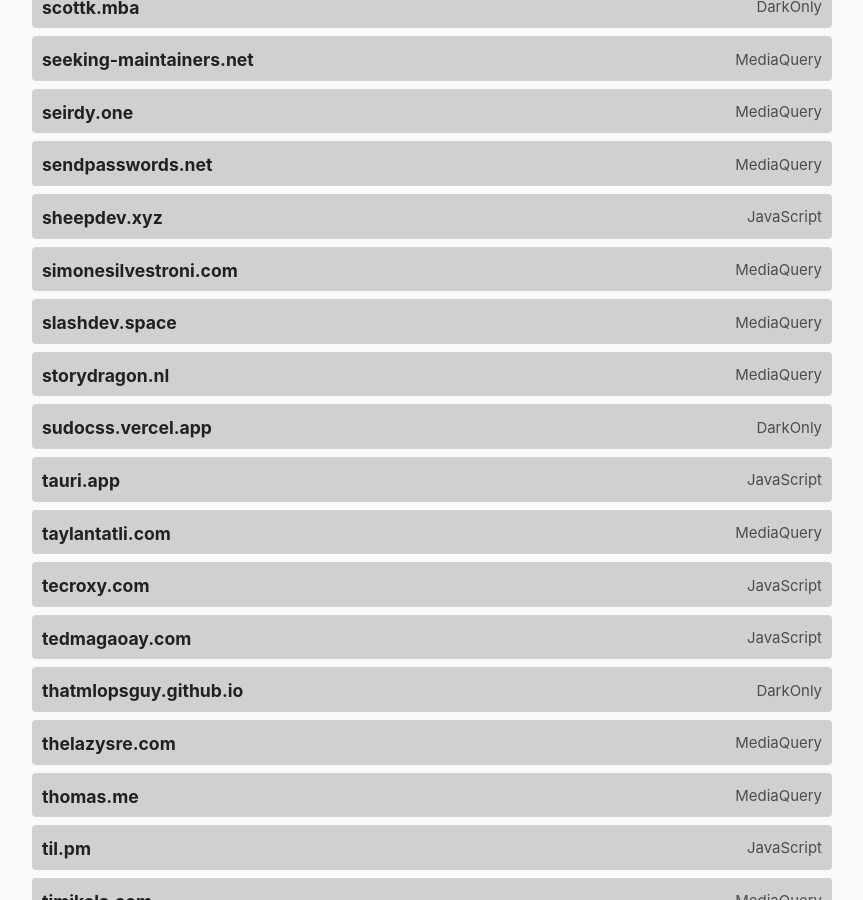
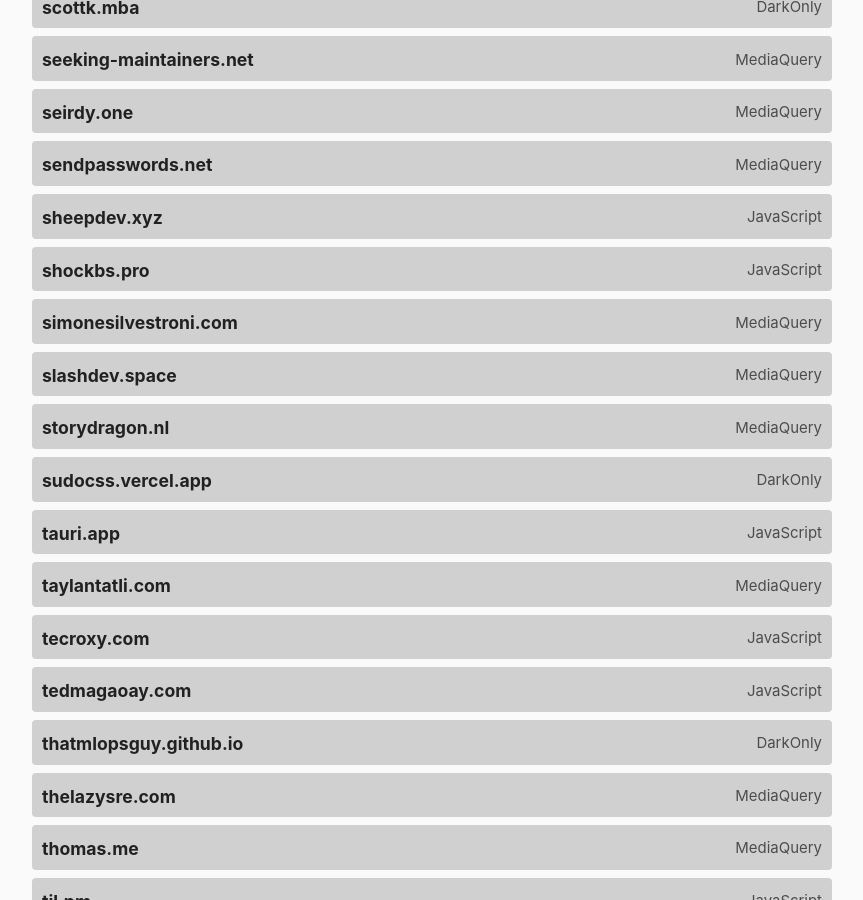
Before and after one commit to katherinek727/darktheme.club, a Jekyll site: the page built from index.md, in a window 1280 px wide and 900 px high, scrolled down 6477 px. Shown: the whole window, without its empty margins (208-1071 px from the left). Built offline with Jekyll 4.4.1, drawn with Linux system fonts in a browser that asks for light colours.

Commit message:
add shockbs.pro to sites.yml for pr

```diff
--- a/_data/sites.yml
+++ b/_data/sites.yml
@@ -573,6 +573,11 @@
   method: javascript
   last_checked: 2023-03-01
 
+- domain: shockbs.pro
+  url: https://shockbs.pro/
+  method: javascript
+  last_checked: 2025-03-29
+
 - domain: simonesilvestroni.com
   url: https://simonesilvestroni.com/
   method: mediaquery
```
